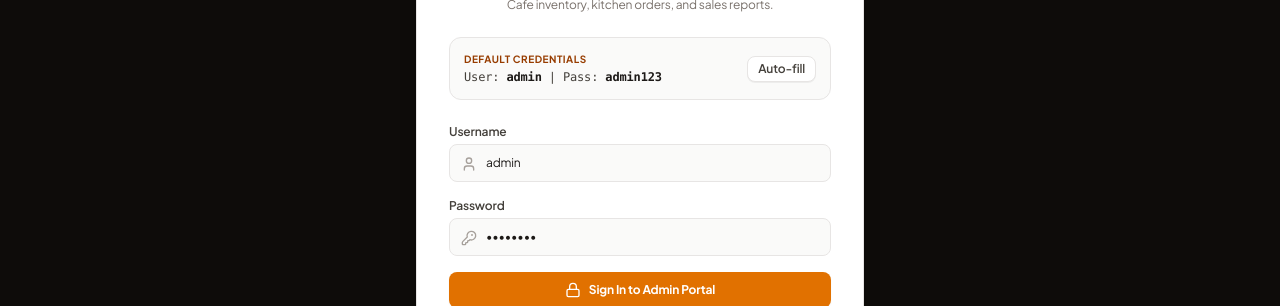
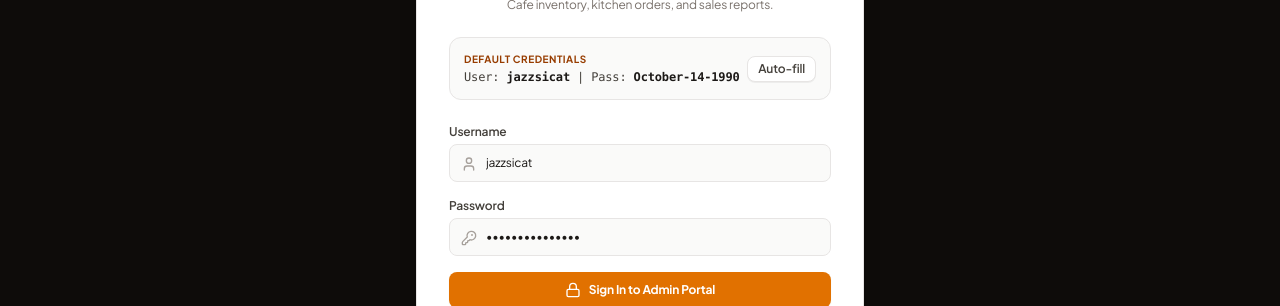
Before and after one commit to earlPineda/ordermaster, a React (Vite) app: page / in a window 1280 px wide. Both pictures are taken after a click on the button "Admin". Shown: the part 264-570 px from the top of the page. Built offline with nearby package versions, Linux system fonts and the light colour scheme; no server answers.

Commit message:
Set specific admin account jazzsicat

```diff
--- a/server.ts
+++ b/server.ts
@@ -154,6 +154,7 @@ export interface UserAccount {
   name: string;
   firstName?: string;
   lastName?: string;
+  username?: string;
   email: string;
   phone: string;
   password?: string;
@@ -174,12 +175,13 @@ export interface UserAccount {
 let usersStore: UserAccount[] = [
   {
     id: 'user-admin-01',
-    name: 'Store Manager',
-    firstName: 'Store',
-    lastName: 'Manager',
+    name: 'Jazz Sicat (Store Manager)',
+    firstName: 'Jazz',
+    lastName: 'Sicat',
+    username: 'jazzsicat',
     email: 'admin@avenuecafe.com',
     phone: '09190001111',
-    password: 'avenuecafe2025',
+    password: 'October-14-1990',
     avatar: 'https://images.unsplash.com/photo-1560250097-0b93528c311a?auto=format&fit=crop&w=200&h=200&q=80',
     role: 'admin',
     provider: 'local',
@@ -226,9 +228,13 @@ app.post('/api/auth/login', (req: Request, res: Response) => {
     return;
   }
 
-  // Admin shortcut check
-  if ((identifier === 'admin' || identifier === 'admin@matchaavenue.com' || identifier === 'admin@avenuecafe.com') && (pass === 'matcha2025' || pass === 'avenuecafe2025' || pass === 'admin')) {
-    const adminUser = usersStore.find((u) => u.role === 'admin') || {
+  // Admin shortcut check (primary account: jazzsicat / October-14-1990;
+  // legacy admin / matcha2025-family passwords kept as fallback)
+  if (
+    (identifier === 'jazzsicat' && pass === 'October-14-1990') ||
+    ((identifier === 'admin' || identifier === 'admin@matchaavenue.com' || identifier === 'admin@avenuecafe.com') && (pass === 'matcha2025' || pass === 'avenuecafe2025' || pass === 'admin'))
+  ) {
+    const adminUser = usersStore.find((u) => u.role === 'admin' && u.username === 'jazzsicat') || usersStore.find((u) => u.role === 'admin') || {
       id: 'admin-01',
       name: 'Matcha Avenue Cafe Manager',
       email: 'admin@matchaavenue.com',
@@ -253,12 +259,13 @@ app.post('/api/auth/login', (req: Request, res: Response) => {
     return;
   }
 
-  // Find User by email or phone (ignoring spaces/dashes)
+  // Find User by username, email or phone (ignoring spaces/dashes)
   const cleanPhone = identifier.replace(/\D/g, '');
   const user = usersStore.find((u) => {
     const uEmail = u.email.toLowerCase();
+    const uUsername = (u.username || '').toLowerCase();
     const uPhone = u.phone.replace(/\D/g, '');
-    return uEmail === identifier || (cleanPhone.length > 5 && uPhone.includes(cleanPhone)) || u.id === identifier;
+    return uEmail === identifier || uUsername === identifier || (cleanPhone.length > 5 && uPhone.includes(cleanPhone)) || u.id === identifier;
   });
 
   if (!user) {
--- a/src/components/AdminLogin.tsx
+++ b/src/components/AdminLogin.tsx
@@ -10,8 +10,8 @@ export const AdminLogin: React.FC<AdminLoginProps> = ({
   onLoginSuccess,
   onBackToCustomer
 }) => {
-  const [username, setUsername] = useState('admin');
-  const [password, setPassword] = useState('admin123');
+  const [username, setUsername] = useState('jazzsicat');
+  const [password, setPassword] = useState('October-14-1990');
   const [error, setError] = useState('');
   const [isLoading, setIsLoading] = useState(false);
 
@@ -21,19 +21,23 @@ export const AdminLogin: React.FC<AdminLoginProps> = ({
     setIsLoading(true);
 
     setTimeout(() => {
-      // Validate credentials
-      if (username.trim() === 'admin' && (password === 'admin123' || password === 'matcha2026' || password === 'avenuecafe2026' || password === 'admin')) {
-        onLoginSuccess('Matcha Avenue Cafe Manager');
+      // Specific admin account: jazzsicat (legacy admin kept as fallback)
+      const user = username.trim().toLowerCase();
+      if (
+        (user === 'jazzsicat' && password === 'October-14-1990') ||
+        (user === 'admin' && (password === 'admin123' || password === 'matcha2026' || password === 'avenuecafe2026' || password === 'admin'))
+      ) {
+        onLoginSuccess('Jazz Sicat (Store Manager)');
       } else {
-        setError('Invalid username or password. Default: admin / admin123');
+        setError('Invalid username or password. Use jazzsicat / October-14-1990');
       }
       setIsLoading(false);
     }, 400);
   };
 
   const handleQuickFill = () => {
-    setUsername('admin');
-    setPassword('admin123');
+    setUsername('jazzsicat');
+    setPassword('October-14-1990');
     setError('');
   };
 
@@ -58,7 +62,7 @@ export const AdminLogin: React.FC<AdminLoginProps> = ({
             <span className="text-[10px] font-bold uppercase tracking-wider text-amber-800 block">
               Default Credentials
             </span>
-            <p className="text-xs text-stone-700 font-mono">User: <strong className="text-stone-900">admin</strong> | Pass: <strong className="text-stone-900">admin123</strong></p>
+            <p className="text-xs text-stone-700 font-mono">User: <strong className="text-stone-900">jazzsicat</strong> | Pass: <strong className="text-stone-900">October-14-1990</strong></p>
           </div>
           <button
             type="button"
--- a/src/components/AuthModal.tsx
+++ b/src/components/AuthModal.tsx
@@ -96,11 +96,13 @@ export const AuthModal: React.FC<AuthModalProps> = ({
     setIsLoading(true);
 
     setTimeout(() => {
+      const user = adminUsername.trim().toLowerCase();
       if (
-        adminUsername.trim() === 'admin' &&
-        (adminPassword === 'avenuecafe2025' || adminPassword === 'admin123' || adminPassword === 'admin')
+        (user === 'jazzsicat' && adminPassword === 'October-14-1990') ||
+        (user === 'admin' &&
+          (adminPassword === 'avenuecafe2025' || adminPassword === 'admin123' || adminPassword === 'admin'))
       ) {
-        onAdminLoginSuccess('Store Manager');
+        onAdminLoginSuccess('Jazz Sicat (Store Manager)');
         setIsLoading(false);
         onClose();
       } else {
--- a/src/components/LoginPortal.tsx
+++ b/src/components/LoginPortal.tsx
@@ -80,12 +80,13 @@ export const LoginPortal: React.FC<LoginPortalProps> = ({
         setErrorMsg(data.message || 'The credentials you entered are incorrect.');
       }
     } catch {
-      // Direct Admin shortcut check
+      // Direct Admin shortcut check (primary: jazzsicat; legacy admin kept as fallback)
       if (
-        (emailOrPhone.toLowerCase() === 'admin' || emailOrPhone.includes('admin')) &&
-        (password === 'avenuecafe2025' || password === 'admin')
+        (emailOrPhone.trim().toLowerCase() === 'jazzsicat' && password.trim() === 'October-14-1990') ||
+        ((emailOrPhone.toLowerCase() === 'admin' || emailOrPhone.includes('admin')) &&
+          (password === 'avenuecafe2025' || password === 'admin'))
       ) {
-        onAdminLogin('Store Manager');
+        onAdminLogin('Jazz Sicat (Store Manager)');
       } else {
         setErrorMsg('Invalid login credentials. If you do not have an account, click "Create new account" below.');
       }
```
